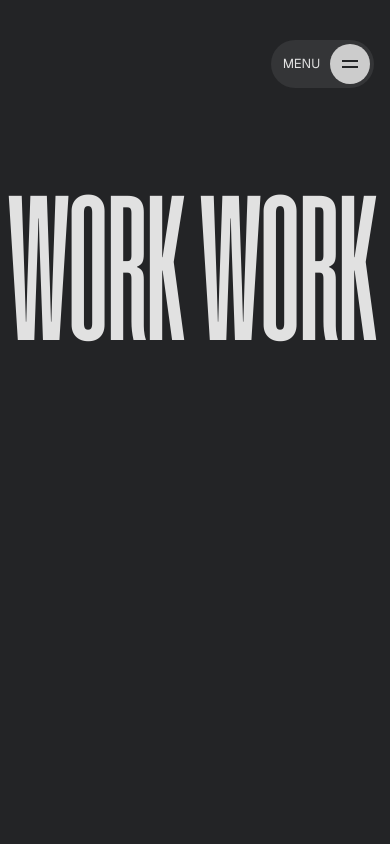
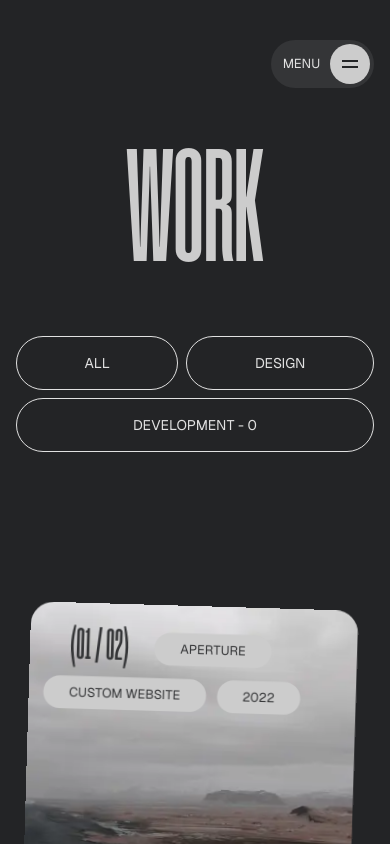
Before and after one commit to Yusuff-Dev/personal-website, a Next.js app: page /works in a window 390 px wide. Shown: the top 844 px of the page. Built offline with nearby package versions, Linux system fonts and the light colour scheme.

Commit message:
today is 12 09

```diff
--- a/package.json
+++ b/package.json
@@ -10,6 +10,7 @@
   },
   "dependencies": {
     "@studio-freight/lenis": "^1.0.42",
+    "firebase": "^10.13.1",
     "framer-motion": "^11.3.31",
     "geist": "^1.3.1",
     "gsap": "^3.12.5",
--- a/src/app/about/hero/index.jsx
+++ b/src/app/about/hero/index.jsx
@@ -1,5 +1,6 @@
 import Locomotive from '../../../components/locomotive'
 import Image from 'next/image'
+// import Heading from '../../../components/heading'
 
 function index() {
   return (
--- a/src/app/about/page.jsx
+++ b/src/app/about/page.jsx
@@ -1,15 +1,16 @@
+'use client'
 import Transition from '../../components/transition'
-import Hero from './hero'
 import Skills from './skills'
 import Timeline from './timeline'
+import Heading from '../../components/heading'
 
 function page() {
   return (
     <>
-      <Transition />
-      <Hero/>
-      <Skills/>
-      <Timeline/>
+      {/* <Transition /> */}
+      <Heading>About me</Heading>
+      <Skills />
+      <Timeline />
     </>
   )
 }
--- a/src/app/about/timeline/timelineCard.jsx
+++ b/src/app/about/timeline/timelineCard.jsx
@@ -2,7 +2,6 @@
 import { useTransform, motion, useScroll } from 'framer-motion';
 import { useRef } from 'react';
 import Magnetic from '../../../components/magnetic'
-import Link from 'next/link';
 
 const Card = ({ i, progress, range, targetScale }) => {
 
--- a/src/app/globals.css
+++ b/src/app/globals.css
@@ -55,5 +55,5 @@ body{
 }
 
 .heading{
-  font-size: clamp(6rem, 20vw, 15rem);
+  font-size: clamp(10rem, 20vw, 15rem);
 }
--- a/src/app/works/page.jsx
+++ b/src/app/works/page.jsx
@@ -3,6 +3,7 @@ import Trasntion from '../../components/transition'
 import Locomotive from '../../components/locomotive'
 import Magnetic from '../../components/magnetic'
 import Projects from '../../components/projects'
+import Heading from '../../components/heading'
 import { projects } from '@/utils/data'
 
 function page({ len }) {
@@ -10,26 +11,23 @@ function page({ len }) {
   return (
     <>
       {/* <Trasntion/> */}
-      <section id="work">
-        <Locomotive dur={0.02}>work work work work work</Locomotive>
-      </section>
-
+      <Heading>Work</Heading>
       <section>
         <div className="container">
           <div className='text-3xl capitalize'>
-            <div className='flex items-center gap-2 md:gap-4'>
+            <div className='flex items-center gap-2 md:gap-4 flex-wrap'>
               <Magnetic>
-                <button className='rounded-full border border-white-smoke px-7 py-4 text-white-smoke uppercase text-sm'>
+                <button className='grow sm:grow-0 rounded-full border border-white-smoke px-7 py-4 text-white-smoke uppercase text-sm'>
                   all
                 </button>
               </Magnetic>
               <Magnetic>
-                <button className='rounded-full border border-white-smoke px-7 py-4 text-white-smoke uppercase text-sm'>
+                <button className='grow sm:grow-0 rounded-full border border-white-smoke px-7 py-4 text-white-smoke uppercase text-sm'>
                   design
                 </button>
               </Magnetic>
               <Magnetic>
-                <button className='rounded-full border border-white-smoke px-7 py-4 text-white-smoke uppercase text-sm'>
+                <button className='grow sm:grow-0 rounded-full border border-white-smoke px-7 py-4 text-white-smoke uppercase text-sm'>
                   development - {len | 0}
                 </button>
               </Magnetic>
--- a/src/components/projects/card/index.jsx
+++ b/src/components/projects/card/index.jsx
@@ -17,7 +17,7 @@ const Card = ({ i, progress, range, targetScale, children, h, src }) => {
         <div ref={container} className={`h-screen sticky top-0`}>
             <motion.div
                 style={{ backgroundImage: `url(/img/${src})`, scale, rotate, top: `calc(5vh + ${i * 25}px)` }}
-                className={`h-[${h}] w-full rounded-[25px] p-4 md:p-10 origin-top relative bg-no-repeat bg-center bg-cover`}
+                className={`h-[90vh] w-full rounded-[25px] p-4 md:p-10 origin-top relative bg-no-repeat bg-center bg-cover`}
             >
                 {children}
             </motion.div>
--- a/src/components/projects/index.jsx
+++ b/src/components/projects/index.jsx
@@ -5,14 +5,17 @@ import Card from './card';
 import Magnetic from '../../components/magnetic'
 import Link from 'next/link';
 
+import { collection, getDocs } from "firebase/firestore";
+import { db } from '@/config/firebase';
+
 function index({ data, h }) {
 
     const container = useRef(null);
-
     const { scrollYProgress } = useScroll({
         target: container,
         offset: ['start start', 'end end']
     });
+
 
     useEffect(() => {
         const lenis = new Lenis()
@@ -20,8 +23,8 @@ function index({ data, h }) {
             lenis.raf(time)
             requestAnimationFrame(raf)
         }
-        requestAnimationFrame(raf)
-    });
+        requestAnimationFrame(raf);
+    }, []);
 
     if (!data) return <p className='text-2xl text-center uppercase'>coming soon...</p>
 
@@ -32,7 +35,7 @@ function index({ data, h }) {
                     let targetScale = 1 - ((data.length - i) * 0.05);
                     return (
                         <Link key={`p_${i}`} href={`/works/${item.name}`}>
-                            <Card  i={i} progress={scrollYProgress} range={[i * .25, 1]} targetScale={targetScale} h={h} src={item.src}>
+                            <Card i={i} progress={scrollYProgress} range={[i * .25, 1]} targetScale={targetScale} h={h} src={item.src}>
                                 <div className='flex items-center justify-between flex-wrap'>
                                     <div className='flex items-center'>
                                         <Magnetic>
--- a/src/components/transition/index.jsx
+++ b/src/components/transition/index.jsx
@@ -13,7 +13,7 @@ function index() {
         setPath(initialCurve);
         setTimeout(() => {
             requestAnimationFrame(animate);
-        }, 500);
+        });
     }, []);
 
     const animate = (timestamp) => {
--- /dev/null
+++ b/src/config/firebase.js
@@ -0,0 +1,16 @@
+import { initializeApp } from "firebase/app";
+import { getFirestore } from "firebase/firestore";
+
+// Your web app's Firebase configuration
+const firebaseConfig = {
+  apiKey: "AIzaSyB0Hd74fRrl6MDQwv3OlSiIPB0U7VlluHw",
+  authDomain: "portfolio-11270.firebaseapp.com",
+  projectId: "portfolio-11270",
+  storageBucket: "portfolio-11270.appspot.com",
+  messagingSenderId: "773733798267",
+  appId: "1:773733798267:web:d1b52d6c65f17870f4adde",
+};
+
+// Initialize Firebase
+const app = initializeApp(firebaseConfig);
+export const db = getFirestore(app);
```
Also changed, not shown: 1 other file (tests, documents, lock files or other folders).
